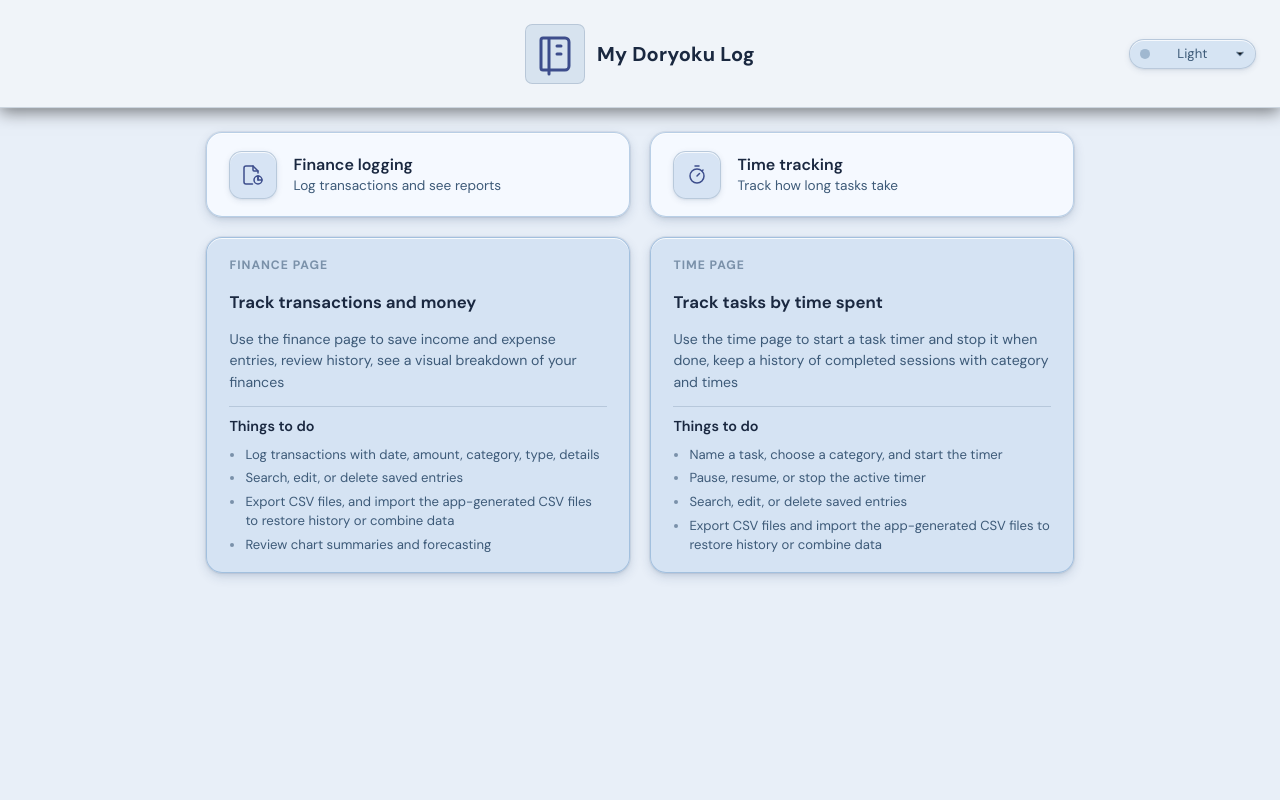
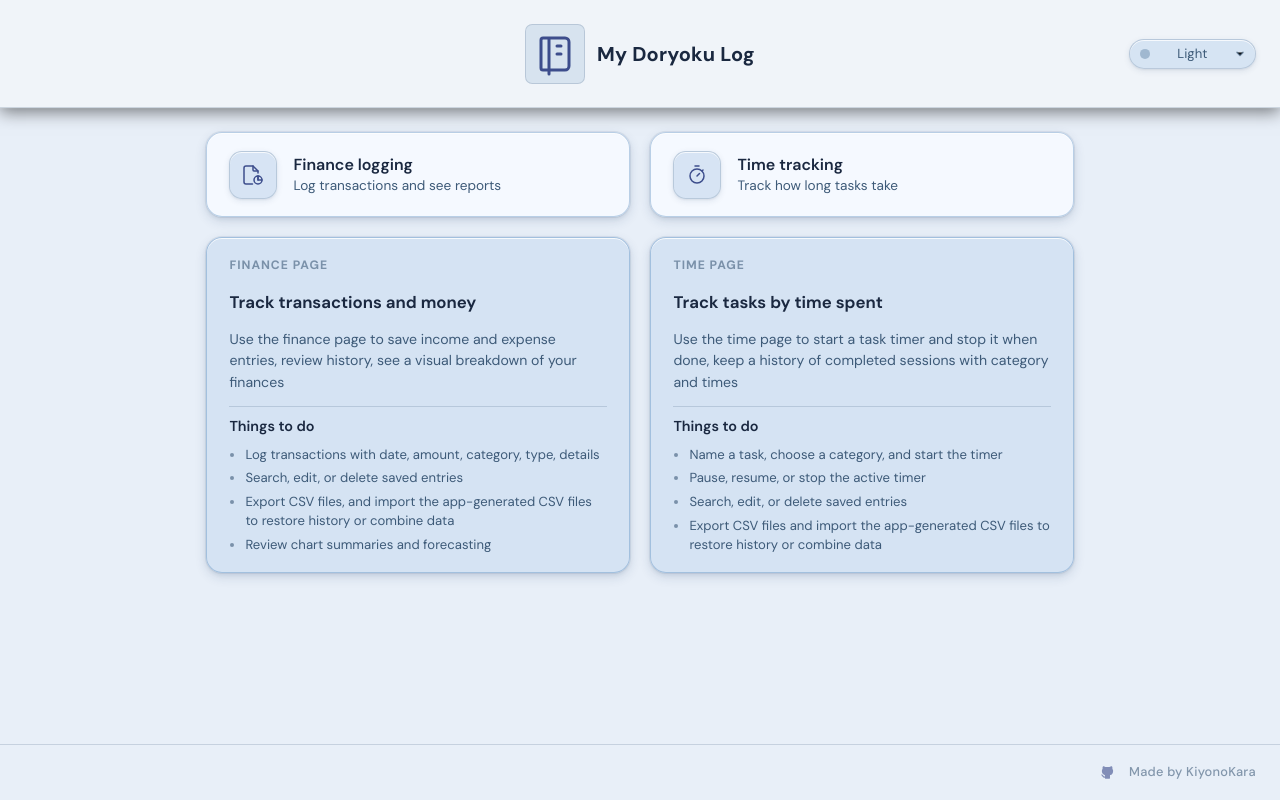
Before and after one commit to KiyonoKara/My-Doryoku-Log, a SvelteKit app: page / in a window 1280 px wide. Built offline with nearby package versions, Linux system fonts and the light colour scheme.

Commit message:
feature: add footer and layout container

```diff
--- a/src/app.css
+++ b/src/app.css
@@ -162,6 +162,16 @@ textarea {
 	display: grid;
 	grid-template-columns: minmax(0, 1.1fr) minmax(0, 1.2fr);
 	gap: 1.5rem;
+}
+
+.layout-container {
+    display: flex;
+    flex-direction: column;
+    min-height: 100dvh;
+}
+
+.layout-content {
+    flex: 1;
 }
 
 /* panel card */
--- a/src/routes/+layout.svelte
+++ b/src/routes/+layout.svelte
@@ -3,13 +3,14 @@
 	import { onMount } from 'svelte';
 	import favicon from '$lib/assets/favicon.svg';
 	import Header from '$lib/layout/Header.svelte';
+	import Footer from '$lib/layout/Footer.svelte';
 	import BackButton from '$lib/buttons/BackButton.svelte';
 	import { page } from '$app/state';
 	import { themeStore } from '$lib/stores/theme.svelte';
 
 	let { children } = $props();
 
-	// Do not show back button on home page
+	// Do not show the back button on the home page
 	const currentUrl = $derived(page.url.pathname);
 	const renderBackButtonCond = $derived(currentUrl !== '/');
 
@@ -23,10 +24,16 @@
 	<link rel="icon" href={favicon} />
 </svelte:head>
 
-<Header label="My Doryoku Log" />
+<div class="layout-container">
+	<Header label="My Doryoku Log" />
 
-{#if renderBackButtonCond}
-	<BackButton label="Home" href="/" />
-{/if}
+	<main class="layout-content">
+		{#if renderBackButtonCond}
+			<BackButton label="Home" href="/" />
+		{/if}
 
-{@render children()}
+		{@render children()}
+	</main>
+
+	<Footer />
+</div>
```
